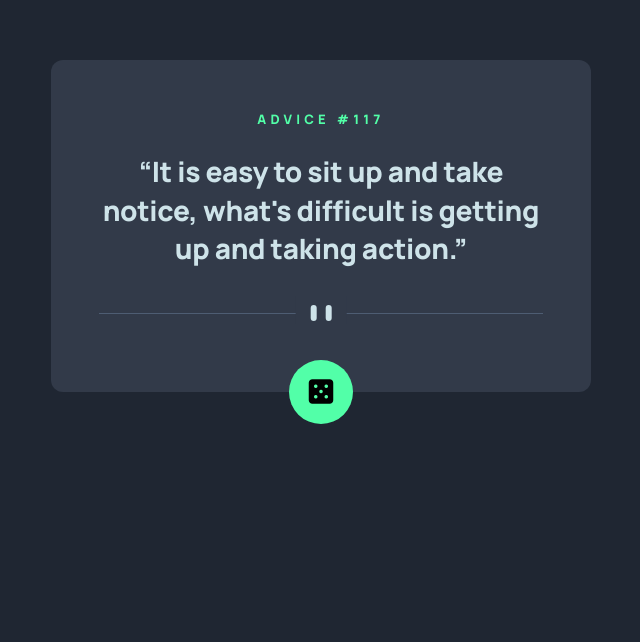
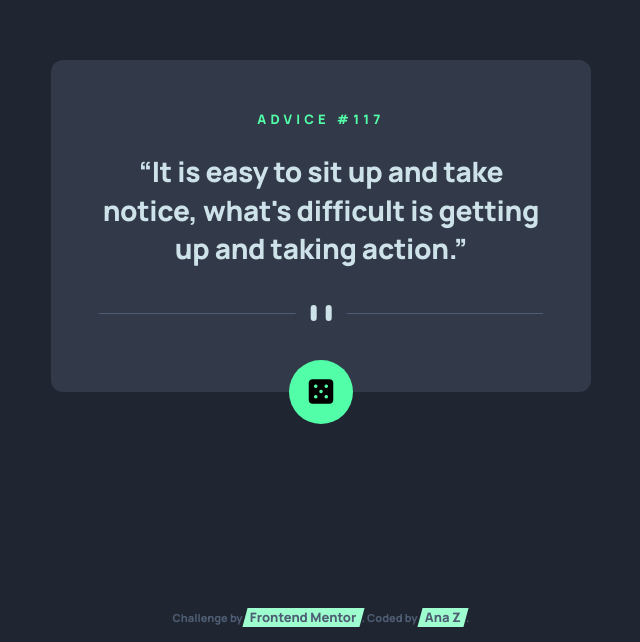
Before and after one commit to vace328/fm-advice-generator-app, a plain HTML site: page index.html in a window 1280 px wide. Shown: the part 158-800 px from the top of the page, without its empty margins (319-959 px from the left). Drawn offline with Linux system fonts and the light colour scheme.

Commit message:
footer, readme, screenshot

```diff
--- a/index.html
+++ b/index.html
@@ -2,7 +2,8 @@
 <html lang="en">
 <head>
 	<meta charset="UTF-8">
-  <meta name="viewport" content="width=device-width, initial-scale=1.0"> <!-- displays site properly based on user's device -->
+	<meta name="viewport" content="width=device-width, initial-scale=1.0">
+	<!-- displays site properly based on user's device -->
 	<link rel="stylesheet" href="css/style.css">
 
 	<link rel="icon" type="image/png" sizes="32x32" href="./images/favicon-32x32.png">
@@ -19,22 +20,22 @@
 		<blockquote id="advice" class="advice-box">
 			<h2 id="advice-title">Advice #117</h2>
 			<p id="advice-text">
-      &ldquo;It is easy to sit up and take notice, what's difficult is getting up and taking action.&rdquo;</p>
+				&ldquo;It is easy to sit up and take notice, what's difficult is getting up and taking action.&rdquo;
+			</p>
 			<div class="separator">
 				<div class="icon">
 					<div class="pause-icon pause-icon__left-bar"></div>
 					<div class="pause-icon pause-icon__right-bar"></div>
 				</div>
 			</div>
-  <button id="new-advice-btn"><i class="fa-solid fa-dice-five"></i></button>
+			<button role="button" aria-label="Get new advice" id="new-advice-btn"><i
+					class="fa-solid fa-dice-five"></i></button>
 		</blockquote>
 	</main>
-
-
-  <!-- <footer class="attribution">
-    Challenge by <a href="https://www.frontendmentor.io?ref=challenge" target="_blank">Frontend Mentor</a>.
-    Coded by <a href="#">Your Name Here</a>.
-  </footer> -->
+	<footer class="attribution">
+		Challenge by <a href="https://www.frontendmentor.io?ref=challenge" target="_blank"><span>Frontend Mentor</span></a>.
+		Coded by <a href="#"><span>Ana Z</span></a>.
+	  </footer>
 	<script src="script.js"></script>
 </body>
 </html>
--- a/scss/base/_typography.scss
+++ b/scss/base/_typography.scss
@@ -1,8 +1,5 @@
 h2 {
     font-size: 10px;
-    letter-spacing: 4px;
-    line-height: 1.7;
-    text-transform: uppercase;
     font-family: $ffamily_primary;
     font-weight: 800;
 }
--- /dev/null
+++ b/scss/layout/_footer.scss
@@ -0,0 +1,29 @@
+.attribution {
+    font-size: 11px;
+    text-align: center;
+    padding: 5px;
+    color: $neutral_lvl_1;
+    position: fixed;
+    bottom: 10px;
+}
+.attribution a {
+    color: $neutral_lvl_1;
+    font-size: 13px;
+}
+.attribution a span{
+    display: inline-block;
+    position: relative;
+    padding: 3px 5px;
+    z-index: 10;
+    &::before {
+        content: '';
+        position: absolute;
+        width: 100%;
+        height: 100%;
+        transform: skewX(-15deg);
+        background-color: lighten($primary_neon, 15%);
+        top: 0;
+        left: 0;
+        z-index: -10;
+    }
+}
--- a/scss/style.scss
+++ b/scss/style.scss
@@ -2,31 +2,12 @@
 ------------------------------------------------------------------------------*/
 @import "base/reset";
 @import "base/variables";
-// @import "base/colors";
 @import "base/typography";
-
-/*----------  helpers
-------------------------------------------------------------------------------*/
-// @import "helpers/mixins";
-// @import "helpers/functions";
-
-/*----------  components
-------------------------------------------------------------------------------*/
-// @import "components/icons";
-// @import "components/buttons";
-
-/*----------  libs
-------------------------------------------------------------------------------*/
 
 /*----------  layout
 ------------------------------------------------------------------------------*/
 @import "layout/header";
-// @import "layout/footer";
-
-
-/*----------  pages
-------------------------------------------------------------------------------*/
-
+@import "layout/footer";
 
 * {
     box-sizing: border-box;
@@ -42,7 +23,6 @@ body {
     max-width: 540px;
     border-radius: 12px;
     background-color: $neutral_lvl_2;
-    // background-color: yellow;
     padding: 40px 24px 24px 24px;
     position: relative;
     margin: 0 auto;
@@ -52,8 +32,9 @@ h2 {
     text-align: center;
     color: $primary_neon;
     margin-bottom: 22px;
-    // padding-left: 10px;
-    // padding-right: 10px;
+    letter-spacing: 4px;
+    line-height: 1.7;
+    text-transform: uppercase;
 }
 p {
     width: 100%;
@@ -62,10 +43,7 @@ p {
     font-size: 24px;
     line-height: 1.38;
     padding-bottom: 31px;
-    // margin-bottom: 30px;
     letter-spacing: -0.3px;
-
-    // border-bottom: 1px solid #000;
 }
 .separator {
     border-top: 1px solid $neutral_lvl_1;
@@ -119,7 +97,6 @@ button {
 
 @media only screen and (min-width: 580px) {
     body {
-//         padding: 0px 0px 20px 0px;
         padding: 0px 0px 0px 0px;
         display: flex;
         justify-content: center;
```
Also changed, not shown: css/style.css, screenshot.jpg (added), 2 other files. Lines whose indentation alone changed are shown as unchanged.
